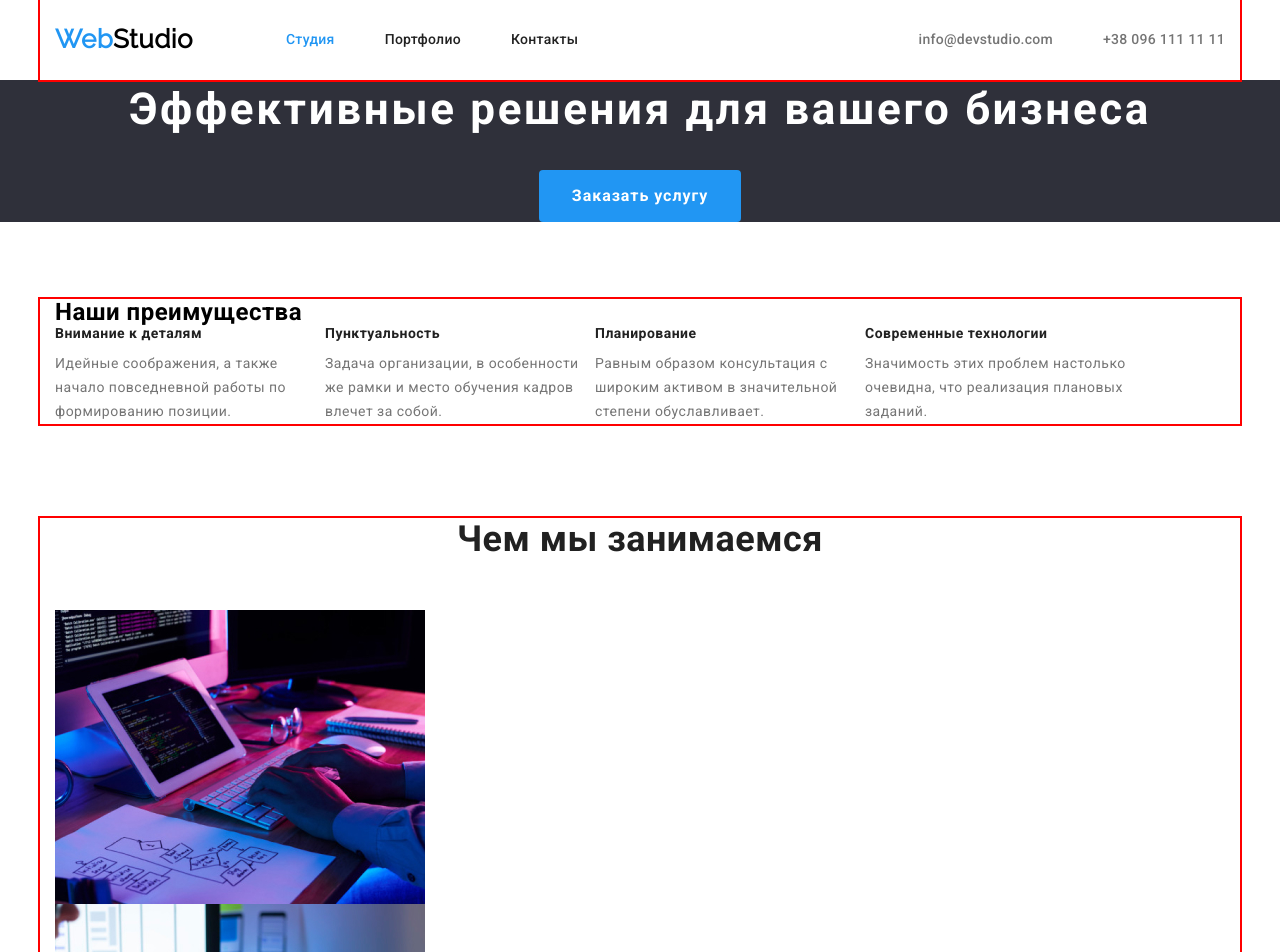
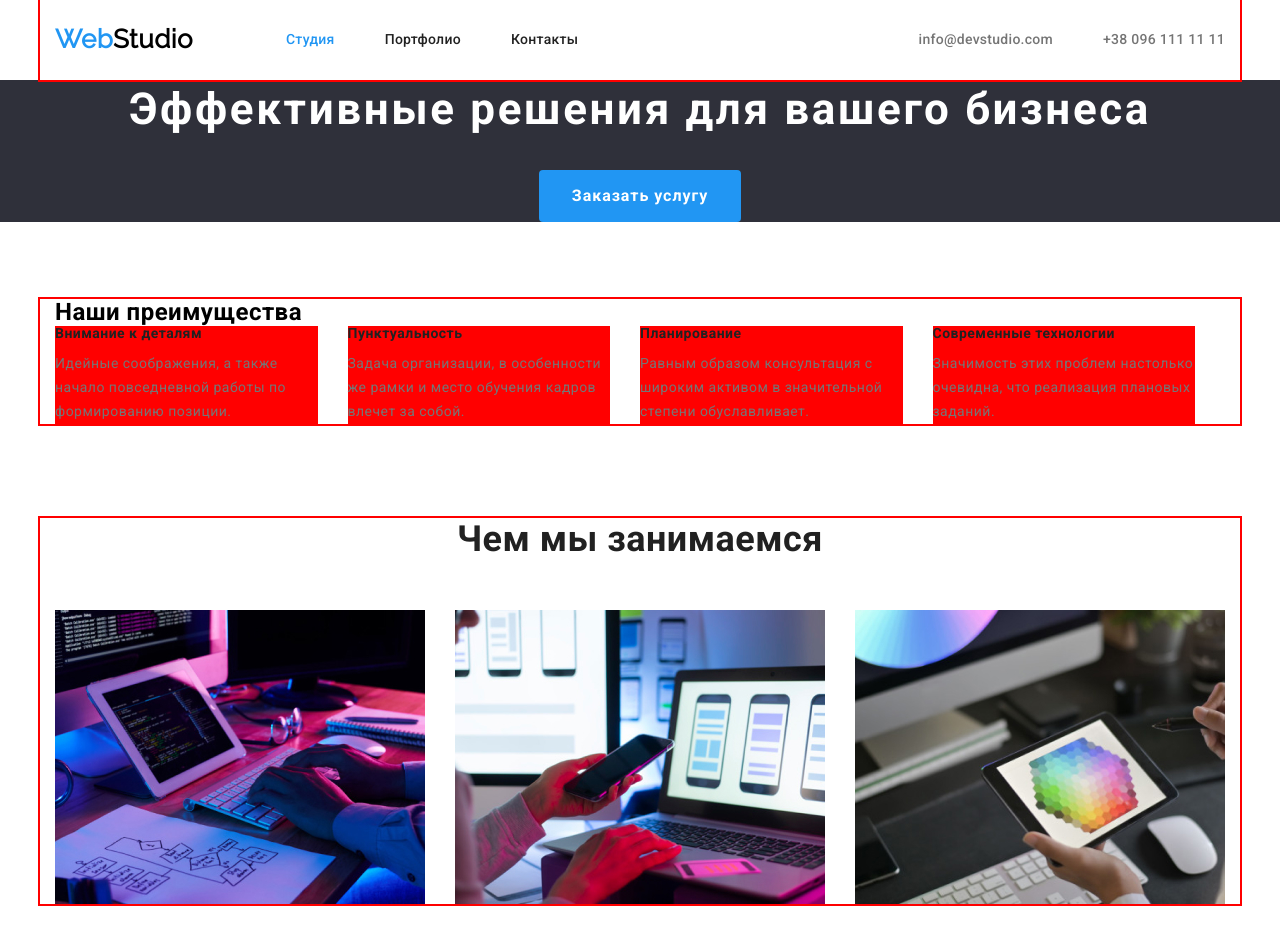
Before and after one commit to Viktor2020arey/goit-markup-hw-03, a plain HTML site: page index.html in a window 1280 px wide. Shown: the top 952 px of the page. Drawn offline with nearby package versions, Linux system fonts and the light colour scheme.

Commit message:
факап

```diff
--- a/css/style.css
+++ b/css/style.css
@@ -150,8 +150,16 @@ ul {
 }
 
 .advantages-title .item {
+  /* width: calc((100% - 90px) / 4; */
   width: 270px;
+  margin-right: 30px;
+  background-color: red;
 }
+
+.advantages-title .item:nth-last-child {
+  margin-right: 0px;
+}
+
 .advantages-title .title {
   color: var(--title-text-color);
   font-weight: 700;
@@ -164,6 +172,14 @@ ul {
   font-weight: 400;
   font-size: 14px;
   line-height: 1.71;
+}
+.list-img {
+  display: flex;
+  justify-content: space-between;
+}
+
+.list-img .item {
+  width: 370px;
 }
 
 /* our-team */
--- a/index.html
+++ b/index.html
@@ -94,22 +94,22 @@
       <section class="section">
         <div class="container">
           <h2 class="section-title">Чем мы занимаемся</h2>
-          <ul>
-            <li>
+          <ul class="list-img">
+            <li class="item">
               <img
                 src="./images/1.jpg"
                 alt="Руки человека набирают код на клавиатуре"
                 width="370"
               />
             </li>
-            <li>
+            <li class="item">
               <img
                 src="./images/2.jpg"
                 alt="Человек за ноутбуком держит в руках телефон"
                 width="370"
               />
             </li>
-            <li>
+            <li class="item">
               <img
                 src="./images/3.jpg"
                 alt="Человек выбирает цвет на планшете"
```
